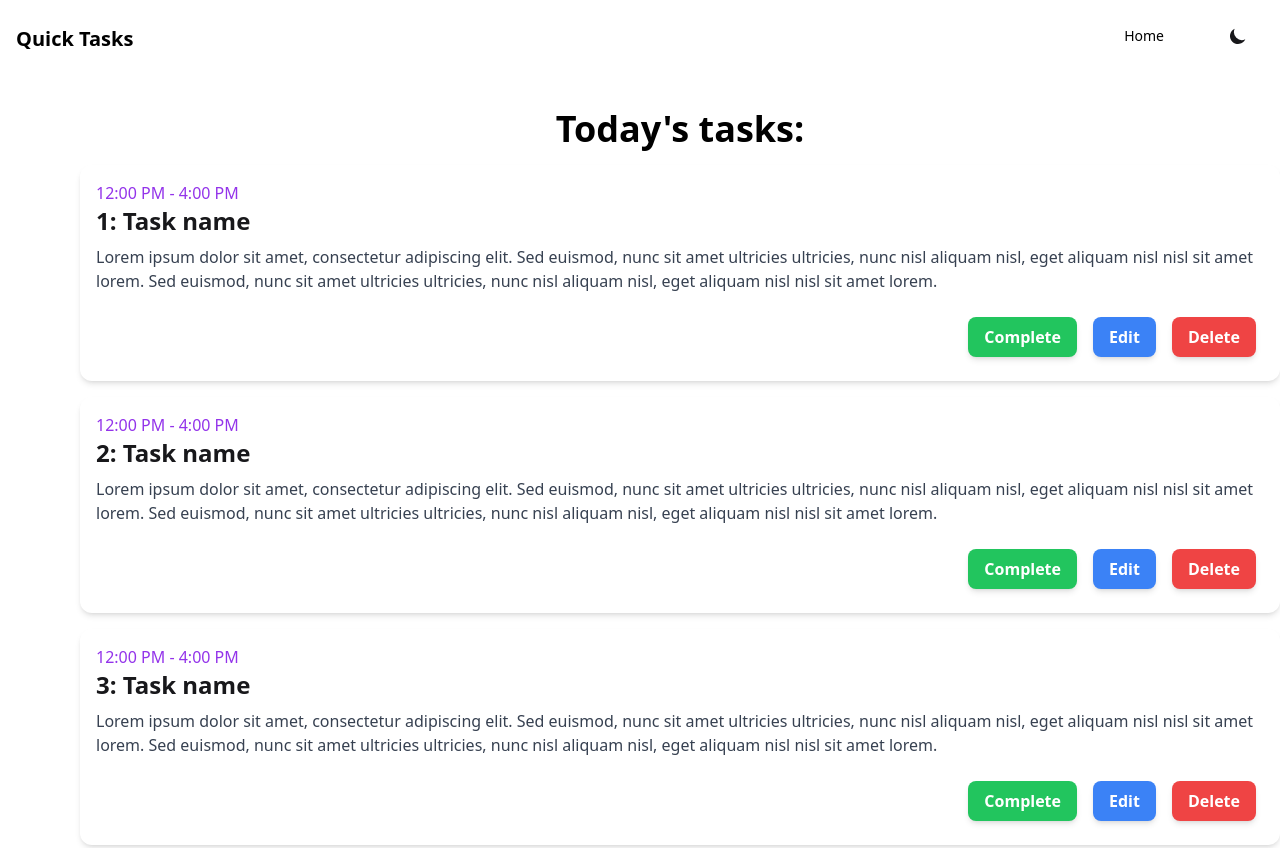
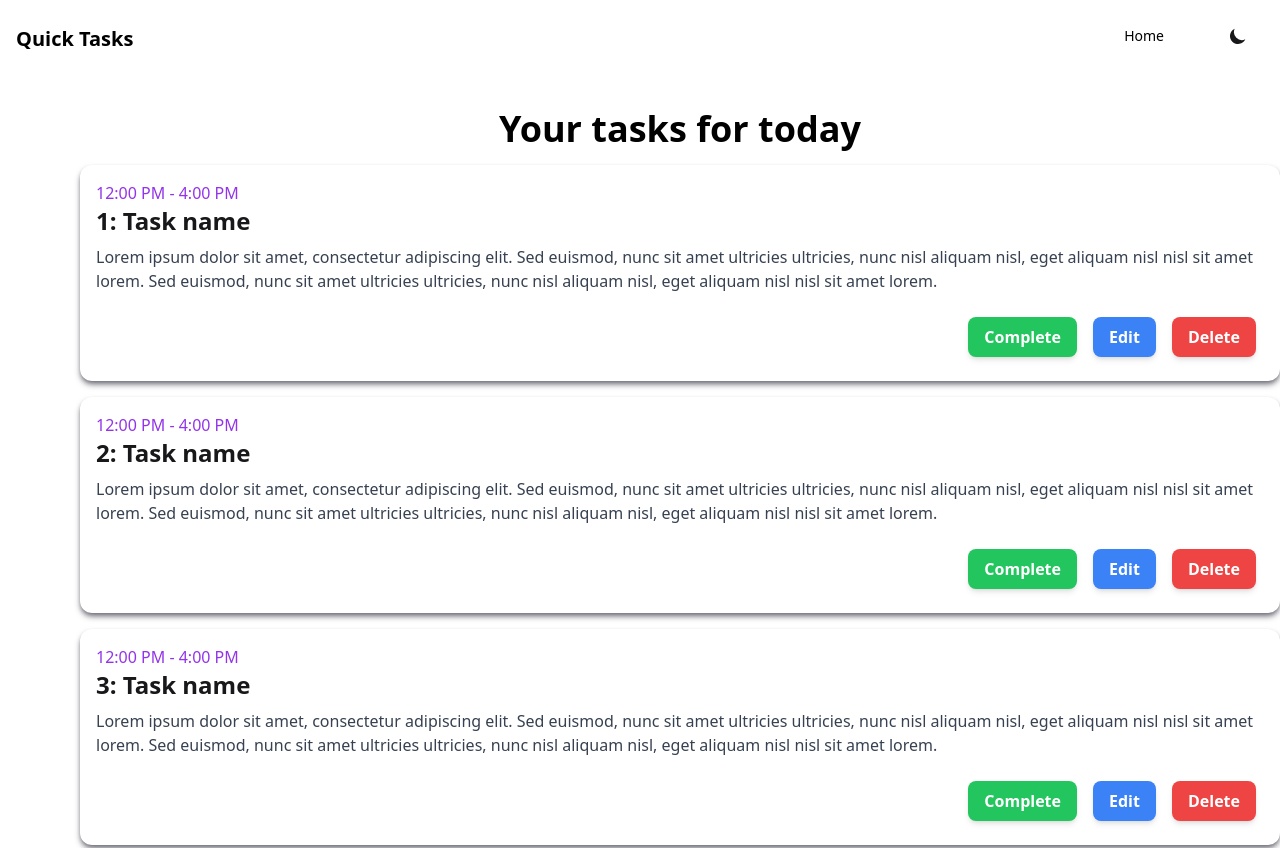
Before and after one commit to Davit-G/barbell-squat-enthusiasts, a React (Vite) app in the folder unihack2023-client/: page /tasks in a window 1280 px wide. Shown: the top 848 px of the page. Built offline with nearby package versions, Linux system fonts and the light colour scheme.

Commit message:
Updated Dark mode support

```diff
--- a/unihack2023-client/src/pages/my/Tasks.jsx
+++ b/unihack2023-client/src/pages/my/Tasks.jsx
@@ -4,7 +4,7 @@ function TaskBlock({ num }) {
 
     return (
         <>
-            <div className="rounded-xl shadow-md dark:shadow-none text-zinc-900 dark:text-white dark:bg-zinc-700 dark:bg-opacity-60 p-4 w-full">
+            <div className="rounded-xl shadow-md shadow-zinc-500 dark:shadow-none text-zinc-900 dark:text-white dark:bg-zinc-700 dark:bg-opacity-60 p-4 w-full">
                 <p className='text-purple-600'>12:00 PM - 4:00 PM</p>
                 <h1 className='text-2xl font-semibold'>{num}: Task name</h1>
                 <p className='text-gray-700 dark:text-zinc-400 mt-2'>Lorem ipsum dolor sit amet, consectetur adipiscing elit. Sed euismod, nunc sit amet ultricies ultricies, nunc nisl aliquam nisl, eget aliquam nisl nisl sit amet lorem. Sed euismod, nunc sit amet ultricies ultricies, nunc nisl aliquam nisl, eget aliquam nisl nisl sit amet lorem.</p>
@@ -23,7 +23,7 @@ function Tasks({ }) { // tasks view, shows up here temporarily
     return (
         <>
             <div className='w-full py-4 pl-20 h-[50vh] flex flex-col justify-start items-start pt-8'>
-                <h1 className='text-4xl font-semibold text-left dark:text-zinc-200 m-auto'>Today's tasks:</h1>
+                <h1 className='text-4xl font-semibold text-left dark:text-zinc-200 m-auto'>Your tasks for today</h1>
                 <div className='flex flex-col justify-start items-start space-y-4 mt-4 w-full'> {/* Tasks go here */}
                     {[1, 2, 3, 4, 5, 6, 7, 8, 9, 10].map((task) => {
                         return (
```
